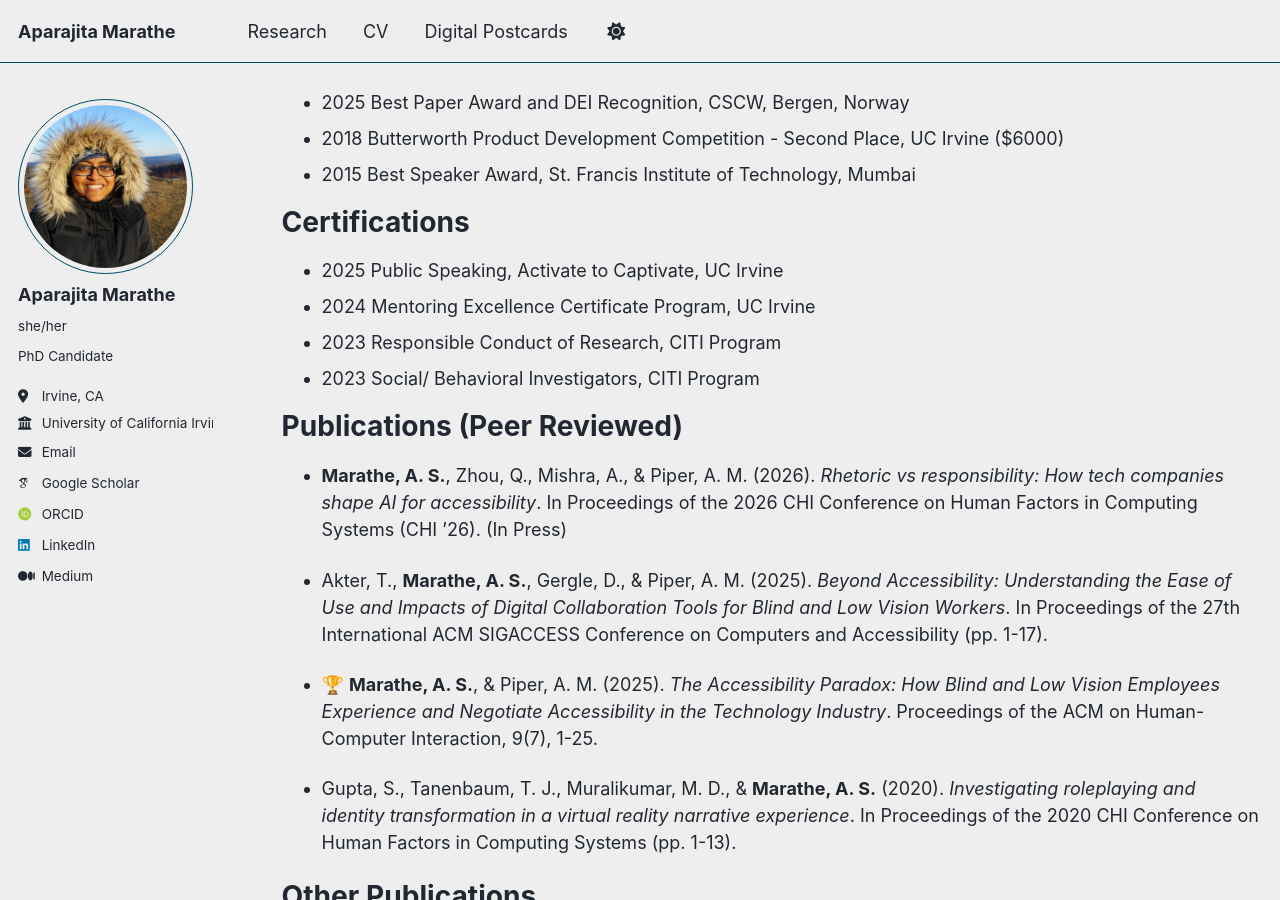
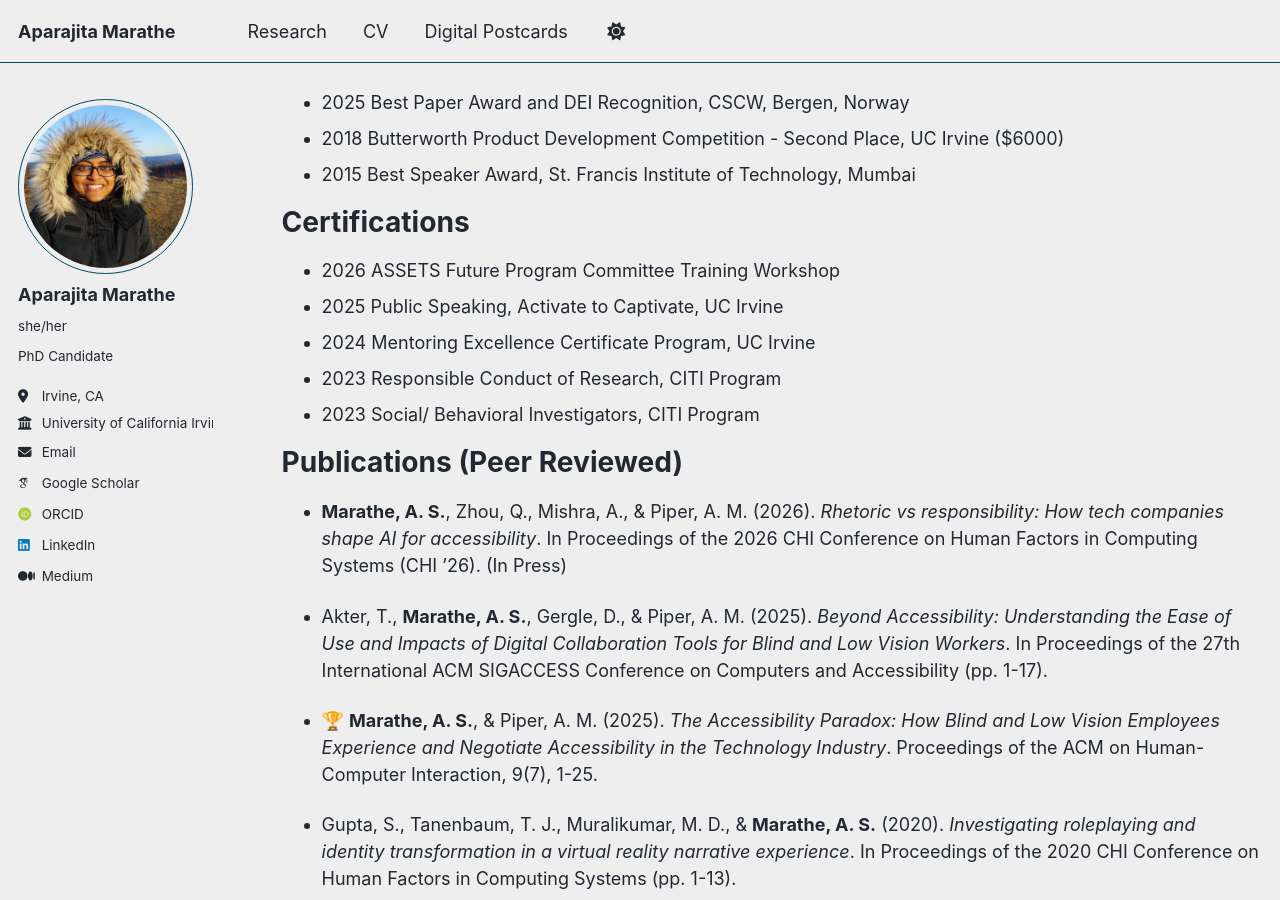
Before and after one commit to aparajitamarathe/aparajitamarathe.github.io, a Jekyll site: the page built from _pages/cv.md, in a window 1280 px wide and 900 px high, scrolled down 616 px. Built offline with Jekyll 4.4.1, drawn with Linux system fonts in a browser that asks for light colours; some web fonts are replaced.

Commit message:
Add 2026 ASSETS Future Program Committee Training

```diff
--- a/_pages/cv.md
+++ b/_pages/cv.md
@@ -36,6 +36,7 @@ Awards
 
 Certifications
 ======
+* 2026 ASSETS Future Program Committee Training Workshop
 * 2025 Public Speaking, Activate to Captivate, UC Irvine
 * 2024 Mentoring Excellence Certificate Program, UC Irvine
 * 2023 Responsible Conduct of Research, CITI Program
```
